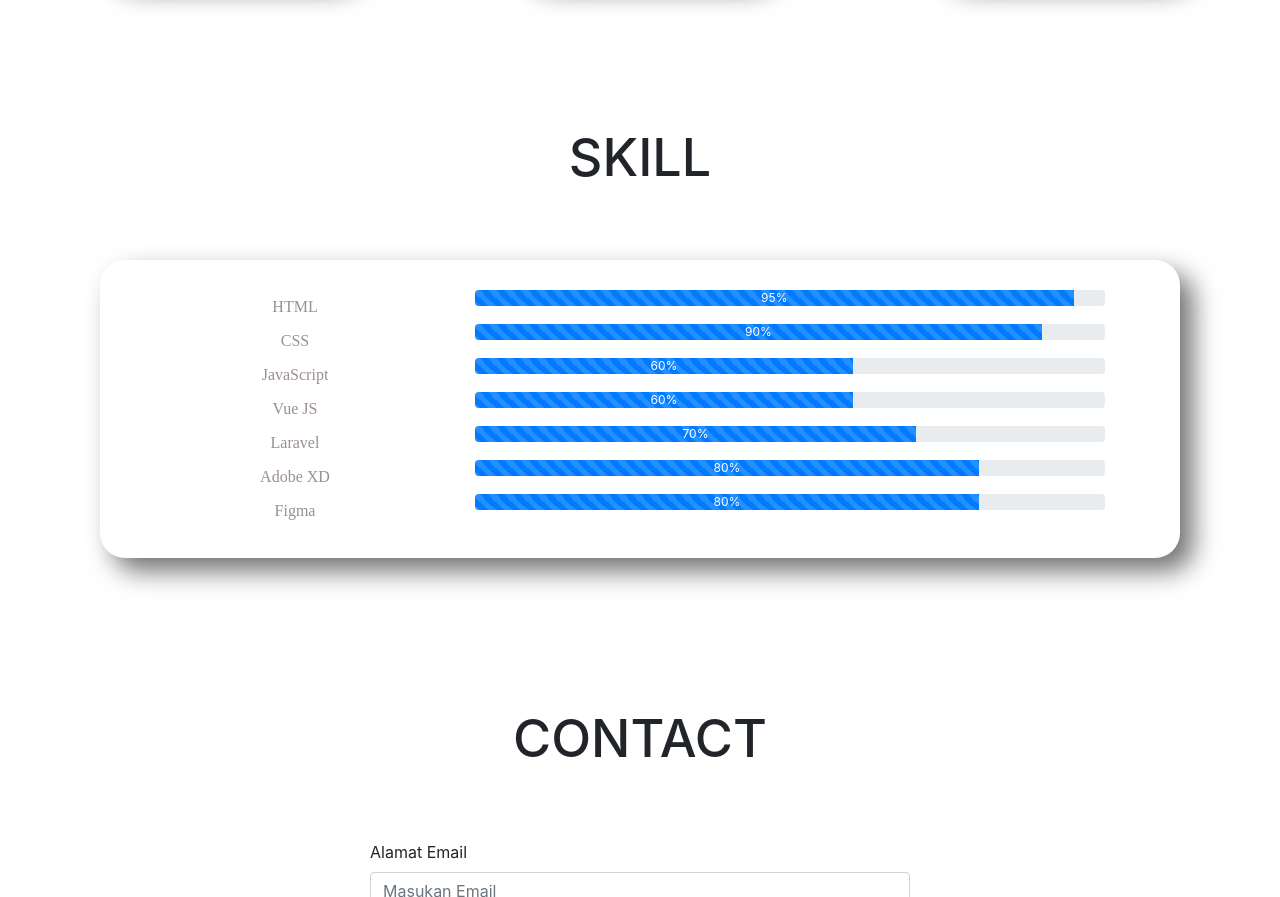
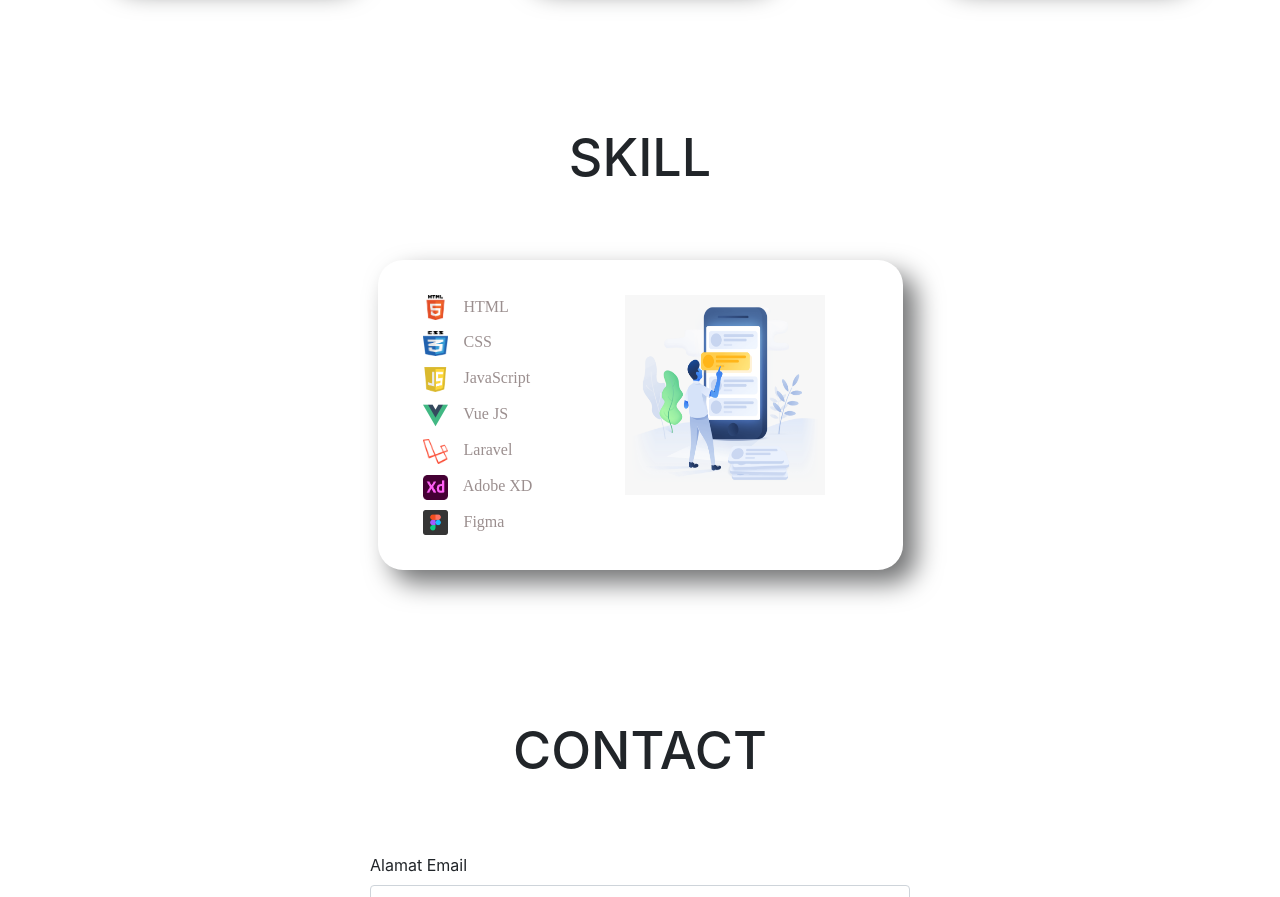
Before and after one commit to wanda101/portofolioku, a plain HTML site: page index.html in a window 1280 px wide. Shown: the part 2044-2941 px from the top of the page. Drawn offline with nearby package versions, Linux system fonts and the light colour scheme; a web font is replaced by a local one.

Commit message:
wanda
penghapusan skill

```diff
--- a/index.html
+++ b/index.html
@@ -191,19 +191,23 @@
 
       <section class="karya"  id="skill">
         <div class="row justify-content-center">
-          <div class="col-lg-8 text-center justify-content-center d-flex">
+          <div class="col-lg-6 text-center justify-content-center d-flex">
             <h3><span>Skill</span></h3>
           </div>
         </div>
         <section class="album" id="popularContent">
           <div class="container-fluid">
-            <div class="skill row justify-content-between align-items-center">
-              <div class="col-sm-12 col-md-12 col-lg-12">
-                <div class="card-skill text-center d-flex flex-column" >
+            <div class="skill row justify-content-center align-items-center">
+              <div class="col-sm-6 col-md-6 col-lg-6">
+                <div class="card-skill d-flex" >
+
+                  <div class="row col-6">
 
                     <div class="row col-12">
-                      <div class="title-proges col-lg-4 col-md-4 col-sm-4"><span>HTML</span></div>
-                      <div class="col-lg-8 col-md-8 col-sm-8">
+                      <div class="title-proges col-lg-12 col-md-12 col-sm-12">
+                        <img src="/assets/img/html.png" height="25" width="25" alt="" />&nbsp;&nbsp;&nbsp;
+                        <span>HTML</span></div>
+                      <!-- <div class="col-lg-8 col-md-8 col-sm-8">
                         <div class="progress">
                           <div class="progress-bar progress-bar-striped progress-bar-animated"
                           role="progressbar"
@@ -212,11 +216,13 @@
                           aria-valuemax="100"
                           style="width: 95%">95%</div>
                         </div>
-                      </div>
+                      </div> -->
                     </div>
                     <div class="row col-12">
-                      <div class="title-proges col-lg-4 col-md-4 col-sm-4"><span>CSS</span></div>
-                      <div class="col-lg-8 col-md-8 col-sm-8">
+                      <div class="title-proges col-lg-12 col-md-12 col-sm-12">
+                        <img src="/assets/img/css.png" height="25" width="25" alt="" />&nbsp;&nbsp;&nbsp;
+                        <span>CSS</span></div>
+                      <!-- <div class="col-lg-8 col-md-8 col-sm-8">
                         <div class="progress">
                           <div class="progress-bar progress-bar-striped progress-bar-animated"
                           role="progressbar"
@@ -225,11 +231,13 @@
                           aria-valuemax="100"
                           style="width: 90%">90%</div>
                         </div>
-                      </div>
+                      </div> -->
                     </div>
                     <div class="row col-12">
-                      <div class="title-proges col-lg-4 col-md-4 col-sm-4"><span>JavaScript</span></div>
-                      <div class="col-lg-8 col-md-8 col-sm-8">
+                      <div class="title-proges col-lg-12 col-md-12 col-sm-12">
+                        <img src="/assets/img/Javascript.png" height="25" width="25" alt="" />&nbsp;&nbsp;&nbsp;
+                        <span>JavaScript</span></div>
+                      <!-- <div class="col-lg-8 col-md-8 col-sm-8">
                         <div class="progress">
                           <div class="progress-bar progress-bar-striped progress-bar-animated"
                           role="progressbar"
@@ -238,11 +246,13 @@
                           aria-valuemax="100"
                           style="width: 60%">60%</div>
                         </div>
-                      </div>
+                      </div> -->
                     </div>
                     <div class="row col-12">
-                      <div class="title-proges col-lg-4 col-md-4 col-sm-4"><span>Vue JS</span></div>
-                      <div class="col-lg-8 col-md-8 col-sm-8">
+                      <div class="title-proges col-lg-12 col-md-12 col-sm-12">
+                        <img src="/assets/img/Vue.png" height="25" width="25" alt="" />&nbsp;&nbsp;&nbsp;
+                        <span>Vue JS</span></div>
+                      <!-- <div class="col-lg-8 col-md-8 col-sm-8">
                         <div class="progress">
                           <div class="progress-bar progress-bar-striped progress-bar-animated"
                           role="progressbar"
@@ -251,11 +261,13 @@
                           aria-valuemax="100"
                           style="width: 60%">60%</div>
                         </div>
-                      </div>
+                      </div> -->
                     </div>
                     <div class="row col-12">
-                      <div class="title-proges col-lg-4 col-md-4 col-sm-4"><span>Laravel</span></div>
-                      <div class="col-lg-8 col-md-8 col-sm-8">
+                      <div class="title-proges col-lg-12 col-md-12 col-sm-12">
+                        <img src="/assets/img/Laravel.png" height="25" width="25" alt="" />&nbsp;&nbsp;&nbsp;
+                        <span>Laravel</span></div>
+                      <!-- <div class="col-lg-8 col-md-8 col-sm-8">
                         <div class="progress">
                           <div class="progress-bar progress-bar-striped progress-bar-animated"
                           role="progressbar"
@@ -264,11 +276,13 @@
                           aria-valuemax="100"
                           style="width: 70%">70%</div>
                         </div>
-                      </div>
+                      </div> -->
                     </div>
                     <div class="row col-12">
-                      <div class="title-proges col-lg-4 col-md-4 col-sm-4"><span>Adobe XD</span></div>
-                      <div class="col-lg-8 col-md-8 col-sm-8">
+                      <div class="title-proges col-lg-12 col-md-12 col-sm-12">
+                        <img src="/assets/img/AdobeXD.png" height="25" width="25" alt="" />&nbsp;&nbsp;&nbsp;
+                        <span>Adobe XD</span></div>
+                      <!-- <div class="col-lg-8 col-md-8 col-sm-8">
                         <div class="progress">
                           <div class="progress-bar progress-bar-striped progress-bar-animated"
                           role="progressbar"
@@ -277,11 +291,13 @@
                           aria-valuemax="100"
                           style="width: 80%">80%</div>
                         </div>
-                      </div>
+                      </div> -->
                     </div>
                     <div class="row col-12">
-                      <div class="title-proges col-lg-4 col-md-4 col-sm-4"><span>Figma</span></div>
-                      <div class="col-lg-8 col-md-8 col-sm-8">
+                      <div class="title-proges col-lg-12 col-md-12 col-sm-12">
+                        <img src="/assets/img/figma.png" height="25" width="25" alt="" />&nbsp;&nbsp;&nbsp;
+                        <span>Figma</span></div>
+                      <!-- <div class="col-lg-8 col-md-8 col-sm-8">
                         <div class="progress">
                           <div class="progress-bar progress-bar-striped progress-bar-animated"
                           role="progressbar"
@@ -290,12 +306,49 @@
                           aria-valuemax="100"
                           style="width: 80%">80%</div>
                         </div>
-                      </div>
+                      </div> -->
+                    </div>
+                  </div>
+                  <div class="row col-6 d-flex">
+                    <div class="row col-12">
+                      <div class="title-proges col-lg-12 col-md-12 col-sm-12">
+                        <img src="/assets/img/gambar45.png" height="200" width="200" alt="" />&nbsp;&nbsp;&nbsp;
+
+                    </div>
+                  </div>
+                </div>
+              </div>
+              <!-- <div class="col-sm-6 col-md-6 col-lg-6">
+                <div class="card-skill text-center d-flex flex-column" >
+
+                  <div class="row col-12">
+                    <div class="title-proges col-lg-12 col-md-12 col-sm-12"><span><h1>Sertifikat</h1></span></div>
+
+                  </div>
+                    <div class="row col-12">
+                      <div class="title-proges col-lg-12 col-md-12 col-sm-12"><span>HTML</span></div>
+
+                    </div>
+                    <div class="row col-12">
+                      <div class="title-proges col-lg-12 col-md-12 col-sm-12"><span>CSS</span></div>
+
+                    </div>
+                    <div class="row col-12">
+                      <div class="title-proges col-lg-12 col-md-12 col-sm-12"><span>JavaScript</span></div>
+
+                    </div>
+                    <div class="row col-12">
+                      <div class="title-proges col-lg-12 col-md-12 col-sm-12"><span>Vue JS</span></div>
+
+                    </div>
+                    <div class="row col-12">
+                      <div class="title-proges col-lg-12 col-md-12 col-sm-12"><span>Laravel</span></div>
+
                     </div>
 
                 </div>
-              </div>
-              </div>
+              </div> -->
+            </div>
           </div>
         </section>
         </section>
```
Also changed, not shown: assets/img/AdobeXD.png (added), assets/img/Javascript.png (added), assets/img/Laravel.png (added), assets/img/Vue.png (added), assets/img/css.png (added), assets/img/figma.png (added), assets/img/html.png (added).
